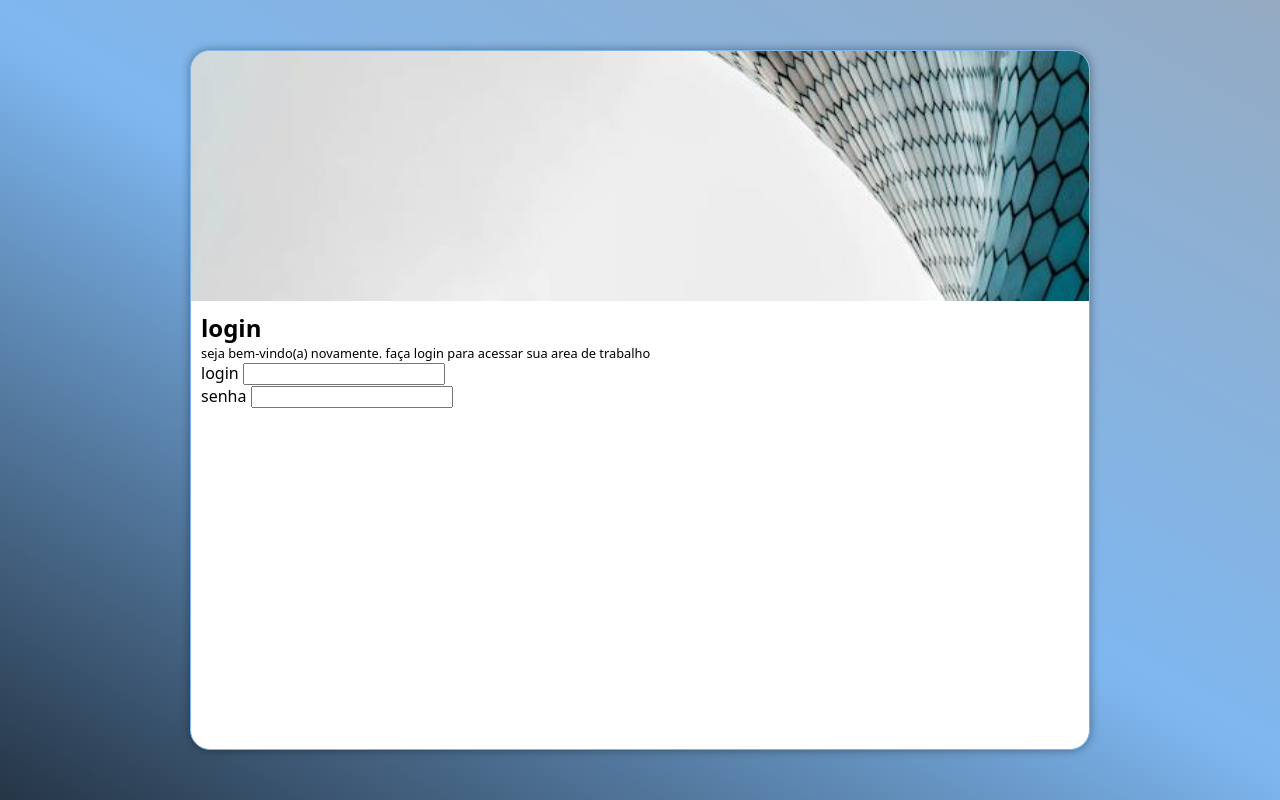
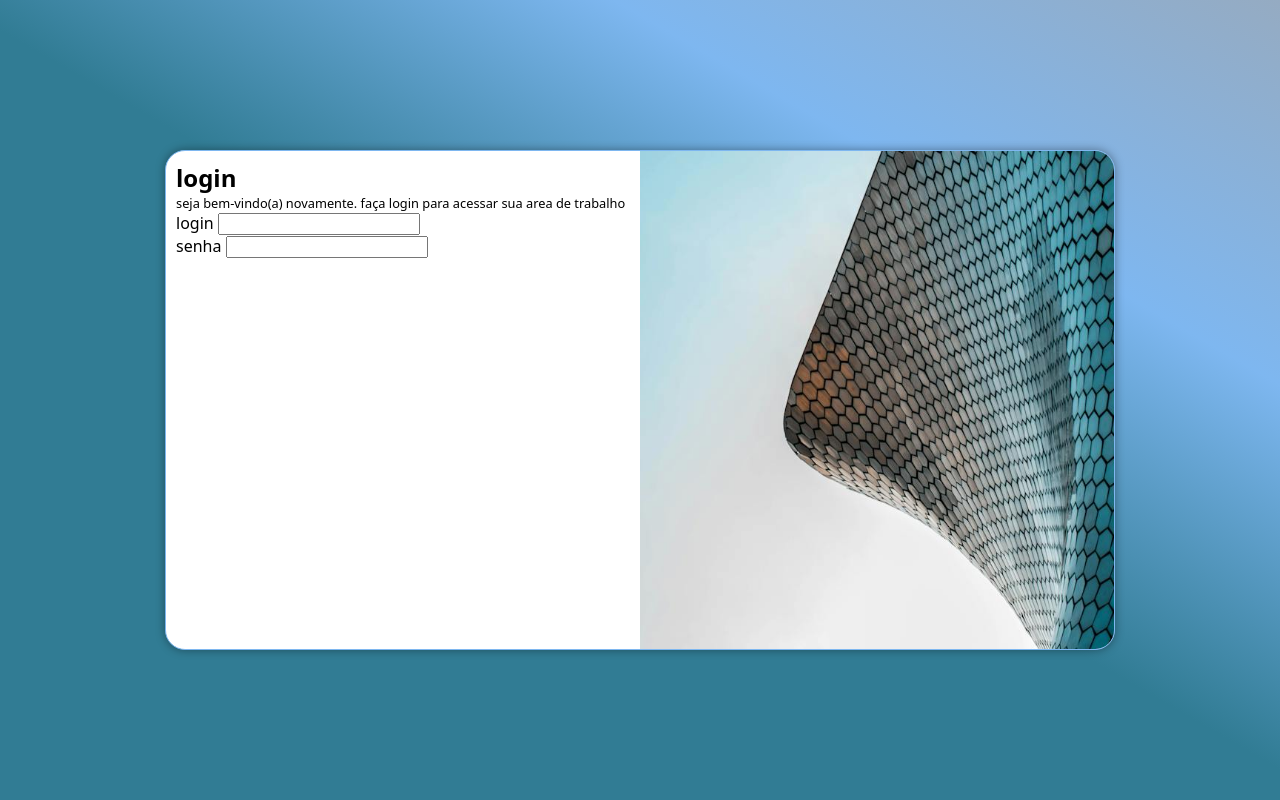
Before and after one commit to jaguarasso/projeto-login, a plain HTML site: page index.html in a window 1280 px wide. Drawn offline with Linux system fonts and the light colour scheme.

Commit message:
ta ficando bom

```diff
--- a/estilos/media-query.css
+++ b/estilos/media-query.css
@@ -11,7 +11,7 @@ azul: #7EB7F0
 cinza: #4F5354
 
 */
-@media screen and (min-width: 768px) {
+@media screen and (min-width: 768px) and (max-width: 992px) {
     *{
 
         margin: 0px;
@@ -24,7 +24,7 @@ cinza: #4F5354
     html, body{
         height: 100vh;
         width: 100vw;
-        background-image: linear-gradient(30deg, #253546, #7EB7F0, #95abc2 );
+        background-image: linear-gradient(30deg, #317C94 50%, #7EB7F0, #95abc2 );
         background-repeat: no-repeat;
         background-size: cover;
     }
@@ -37,14 +37,52 @@ cinza: #4F5354
 
     section#login{
         display: inline-block;
-        width: 900px;
-        height: 700px;
+        width: 80vw;
+
+    }
+
+    section#login>div#imagem{
+        float: left;
+        background-image: url(../imagens/pexels-luis-ruiz-1774931\ \(1\).jpg);
+        background-position: right bottom;
+        background-size: cover;
+        width: 30%;
+        height: 100%;
+    }
+
+    section#login>div#formulario{
+        float: right;
+        width: 70%;
+
+    }
+
+}
+
+@media screen and (min-width: 992px) {
+
+    html, body{
+        height: 100vh;
+        width: 100vw;
+        background-image: linear-gradient(30deg, #317C94 50%, #7EB7F0, #95abc2 );
+        background-repeat: no-repeat;
+        background-size: cover;
+    }
+
+    section#login{
+        width: 950px;
     }
 
     section#login>div#imagem{
         background-image: url(../imagens/pexels-luis-ruiz-1774931\ \(1\).jpg);
         background-position: right bottom;
         background-size: cover;
+        float: right;
+        width: 50%;
+        height: 100%;
     }
 
+    section#login>div#formulario{
+        float: left;
+        width: 50%;
+    }
 }
--- a/estilos/style.css
+++ b/estilos/style.css
@@ -47,6 +47,8 @@ section#login{
     box-shadow: 0px 0px 10px rgba(0, 0, 0, 0.384);
     border: 1px solid #7EB7F0;
 
+    transition: width .5s, height .5s;
+    transition-timing-function: ease;
 }
 
 section#login>div#imagem{
```
